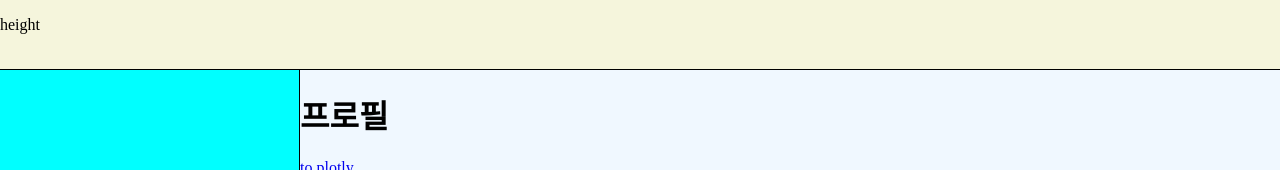
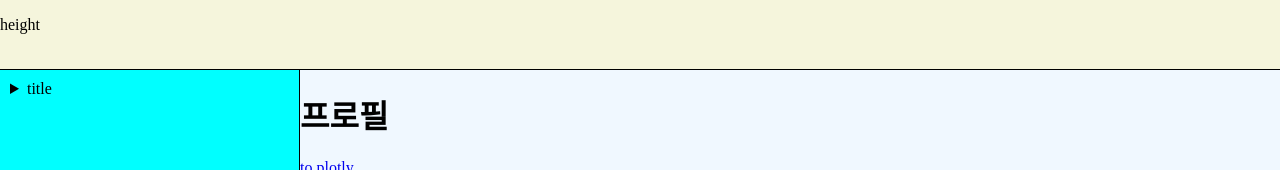
Before and after one commit to kjfootman/blog, a SvelteKit app: page / in a window 1280 px wide. Shown: the top 170 px of the page. Built offline with nearby package versions, Linux system fonts and the light colour scheme.

Commit message:
menu added

```diff
--- /dev/null
+++ b/src/lib/svelte/menu.svelte
@@ -0,0 +1,14 @@
+<details>
+    <summary>
+        title
+    </summary>
+    detail contents
+</details>
+
+<style>
+    details {
+        width: 100%;
+        margin: 10px;
+        box-sizing: border-box;
+    }
+</style>
--- a/src/routes/+layout.svelte
+++ b/src/routes/+layout.svelte
@@ -1,4 +1,5 @@
 <script>
+    import Menu from "$lib/svelte/menu.svelte";
     let { children } = $props();
 </script>
 
@@ -13,6 +14,7 @@
 
 <main>
     <nav>
+        <Menu></Menu>
     </nav>
     {@render children()}
 </main>
--- a/src/routes/+page.svelte
+++ b/src/routes/+page.svelte
@@ -1,7 +1,4 @@
 <main>
-    <!-- <p>이름: 김 정 민</p>
-    <p>생년월일: 1985.4.19</p> -->
-
     <h1>프로필</h1>
 
     <a href="/plotly">to plotly</a>
```
Also changed, not shown: 1 other file (tests, documents, lock files or other folders).
